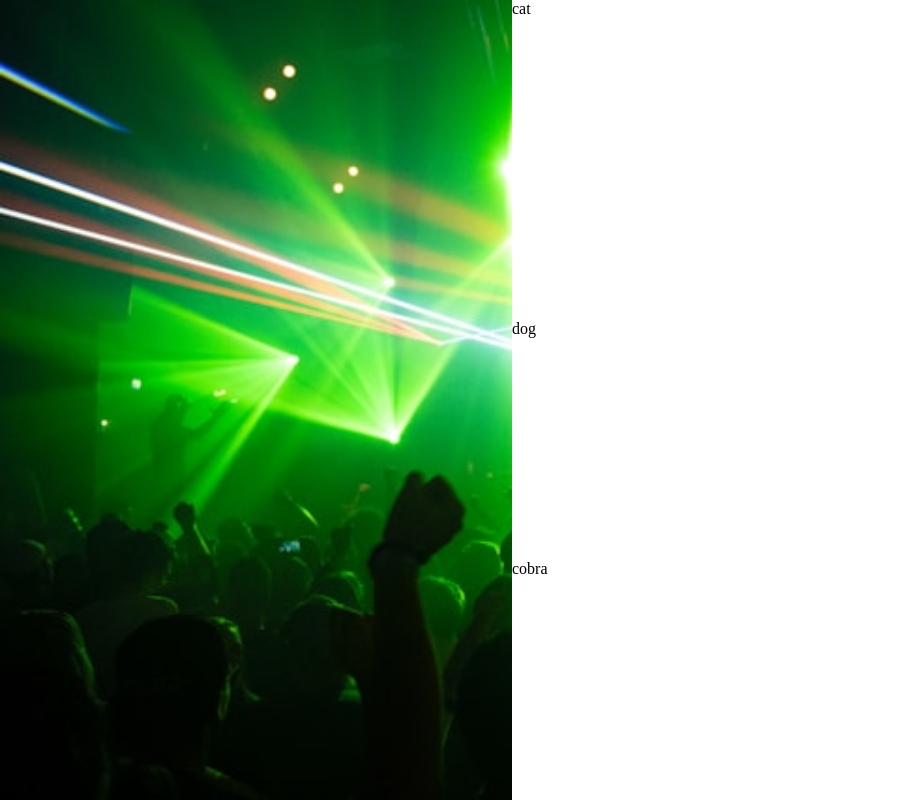
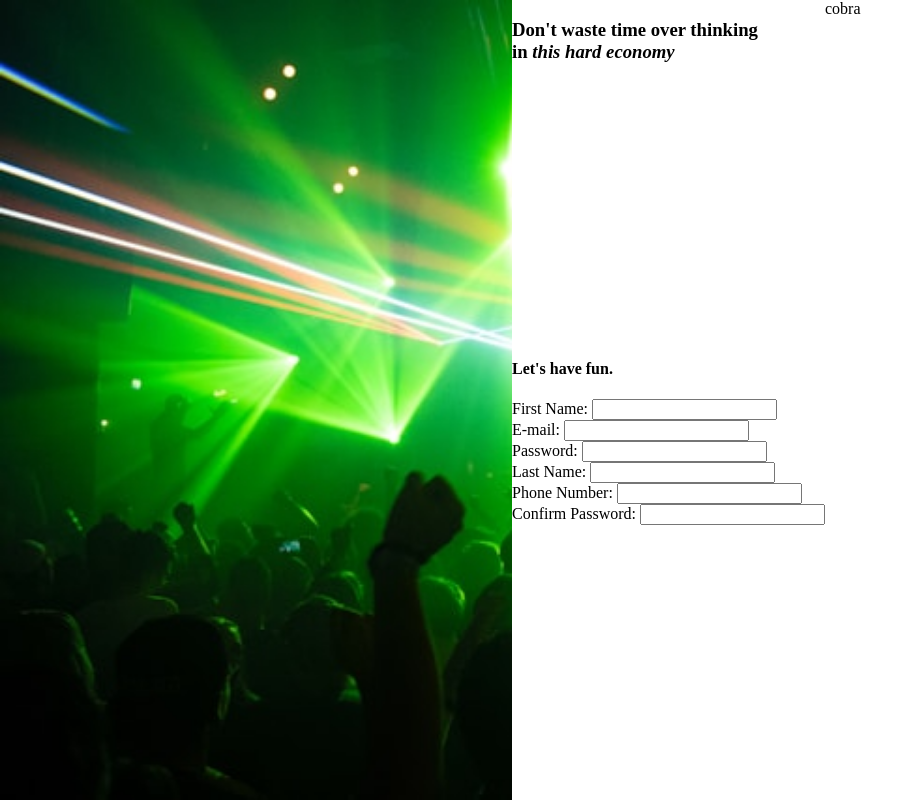
Before and after one commit to BAWA7t/Sign_up_form, a plain HTML site: page index.html in a window 1280 px wide. Shown: the whole page, without its empty margins (0-923 px from the left). Drawn offline with Linux system fonts and the light colour scheme.

Commit message:
styled a form with an image as a background image at the letf side and some text and forms at the right side.

```diff
--- a/index.html
+++ b/index.html
@@ -10,8 +10,46 @@
     <div class="main">
     <div class="left"></div>
     <div class="right">
-        <div class="first">cat</div>
-        <div class="second">dog</div>
+        <div class="first"><h3>Don't waste time over thinking <br>in <em>this hard economy</em></h3>
+
+    </div>
+        <div class="second">
+            <h4 id="smalltext">Let's have fun.</h4>
+            <form action="" method="get" class="four-main-divs">
+                <div class="form-divs">
+                    <div class="form-div">
+                        <label for="firstName">First Name:</label>
+                        <input type="text" id="firstName">
+                    </div>
+                    <div class="form-div">
+                        <label for="e-mail">E-mail:</label>
+                        <input type="email" id="e-mail">
+                    </div>
+                    <div class="form-div">
+                        <label for="password">Password:</label>
+                        <input type="password" id="password">
+                    </div>
+                </div>
+
+                <div class="form-divs">
+                        <div class="form-div">
+                            <label for="lastName">Last Name:</label>
+                            <input type="text" id="lastName">
+                        </div>
+
+                        <div class="form-div">
+                            <label for="phonenumber">Phone Number:</label>
+                            <input type="number" id="phonenumber">
+                        </div>
+
+                        <div class="form-div">
+                            <label for="confirmpassword">Confirm Password:</label>
+                            <input type="password" id="confirmpassword">
+                        </div>
+                    </div>
+                </div>
+            </form>
+        </div>
         <div class="third">cobra</div>
     </div>
     </div>
```
